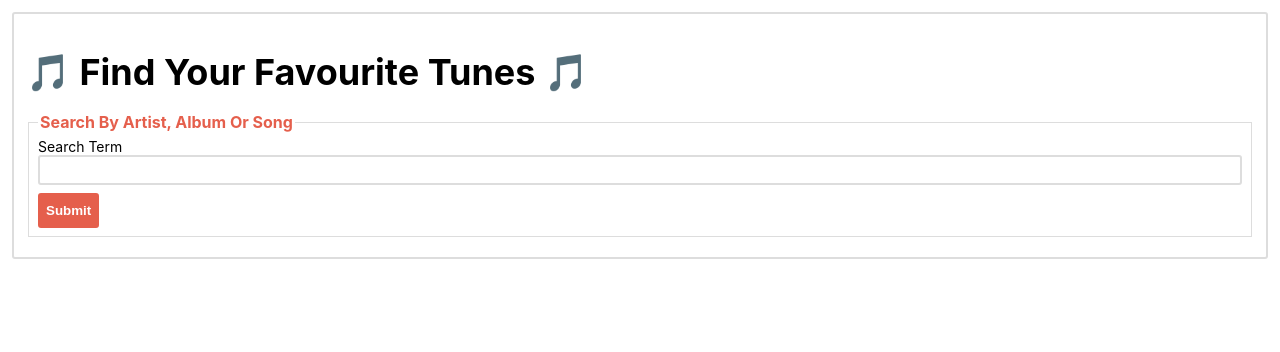
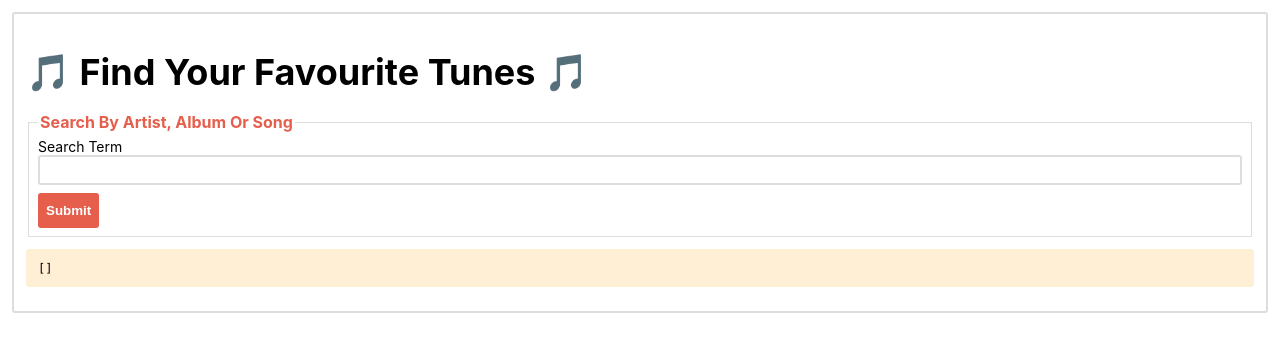
Before and after one commit to BearJS/tt-next, a React (Create React App) app: page / in a window 1280 px wide. Shown: the top 352 px of the page. Built offline with nearby package versions, Linux system fonts and the light colour scheme.

Commit message:
display as json

```diff
--- a/src/components/SearchForm.tsx
+++ b/src/components/SearchForm.tsx
@@ -5,7 +5,7 @@ import useForm from './forms/useForm';
 import Input from './forms/Input';
 import Button from './forms/Button';
 import {H1} from './wrappers';
-import {useAppDispatch} from '../app/hooks';
+import {useAppDispatch, useAppSelector} from '../app/hooks';
 import {searchByArtistCollectionSong} from '../features/search/searchReducer';
 import {AppDispatch} from '../app/store';
 
@@ -26,6 +26,7 @@ const initialFormValues: FormValues = {
 
 const SearchForm = () => {
   const dispatch: AppDispatch = useAppDispatch();
+  const {results} = useAppSelector((state) => state.search);
   const {
     formValues,
     fieldStates: {errors, touched, dirty},
@@ -42,8 +43,6 @@ const SearchForm = () => {
   });
 
   const {term} = formValues;
-
-  console.log(term);
 
   const handleClick = (): void => {
     console.log(formValues);
@@ -67,6 +66,7 @@ const SearchForm = () => {
 
         <Button handleClick={handleClick}>Submit</Button>
       </Fieldset>
+      <pre>{JSON.stringify(results, null, 2)}</pre>
     </FormStyles>
   );
 };
--- a/src/features/search/searchReducer.ts
+++ b/src/features/search/searchReducer.ts
@@ -27,7 +27,9 @@ export const searchByArtistCollectionSong = createAsyncThunk<
     const queryString = new URLSearchParams(query).toString();
     const response = await fetch(`https://itunes.apple.com/search?${queryString}`);
 
-    return (await response.json()) as iTunesSearchResult[];
+    const {results} = await response.json();
+
+    return results as iTunesSearchResult[];
   }
 );
 
```
